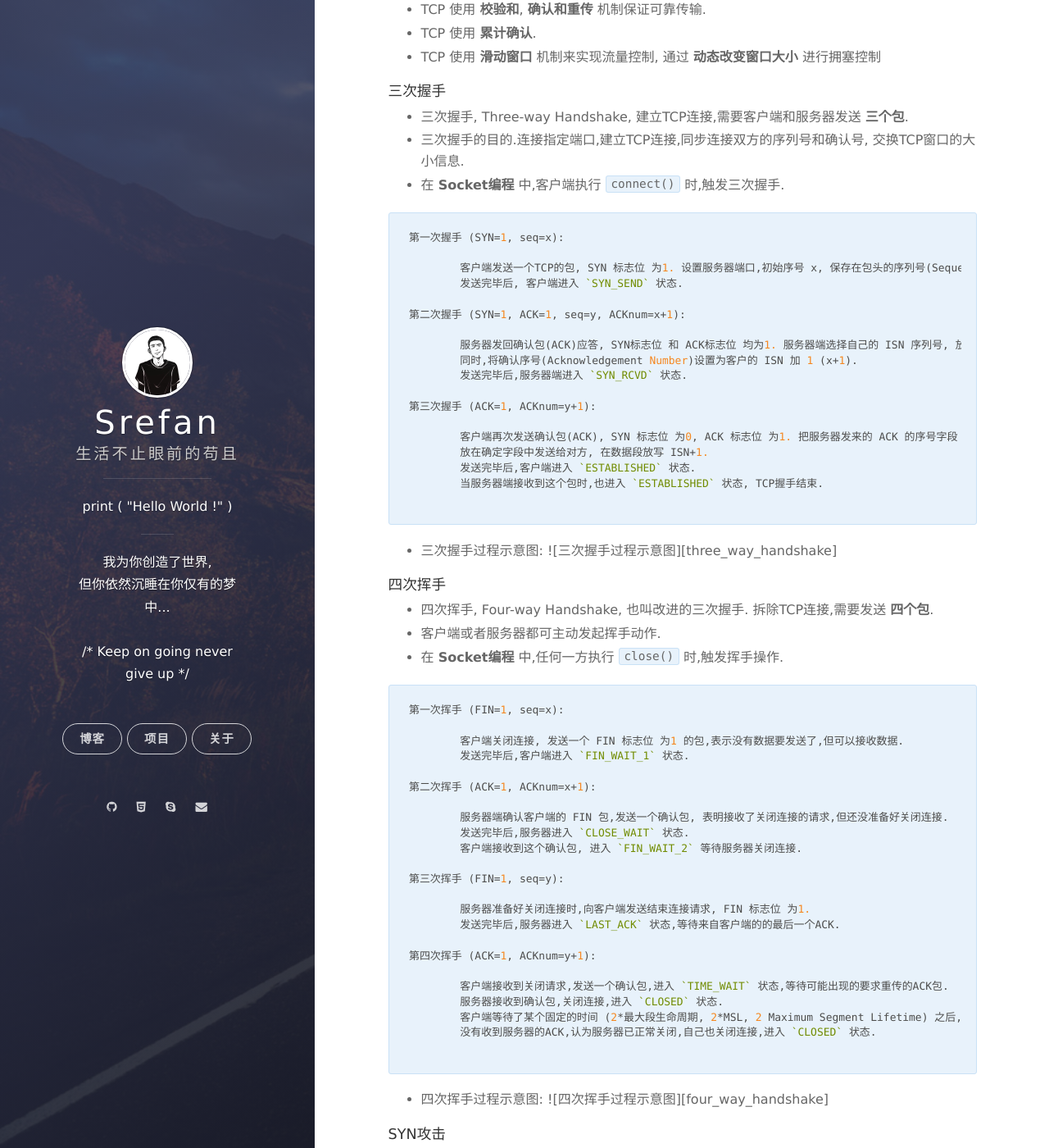
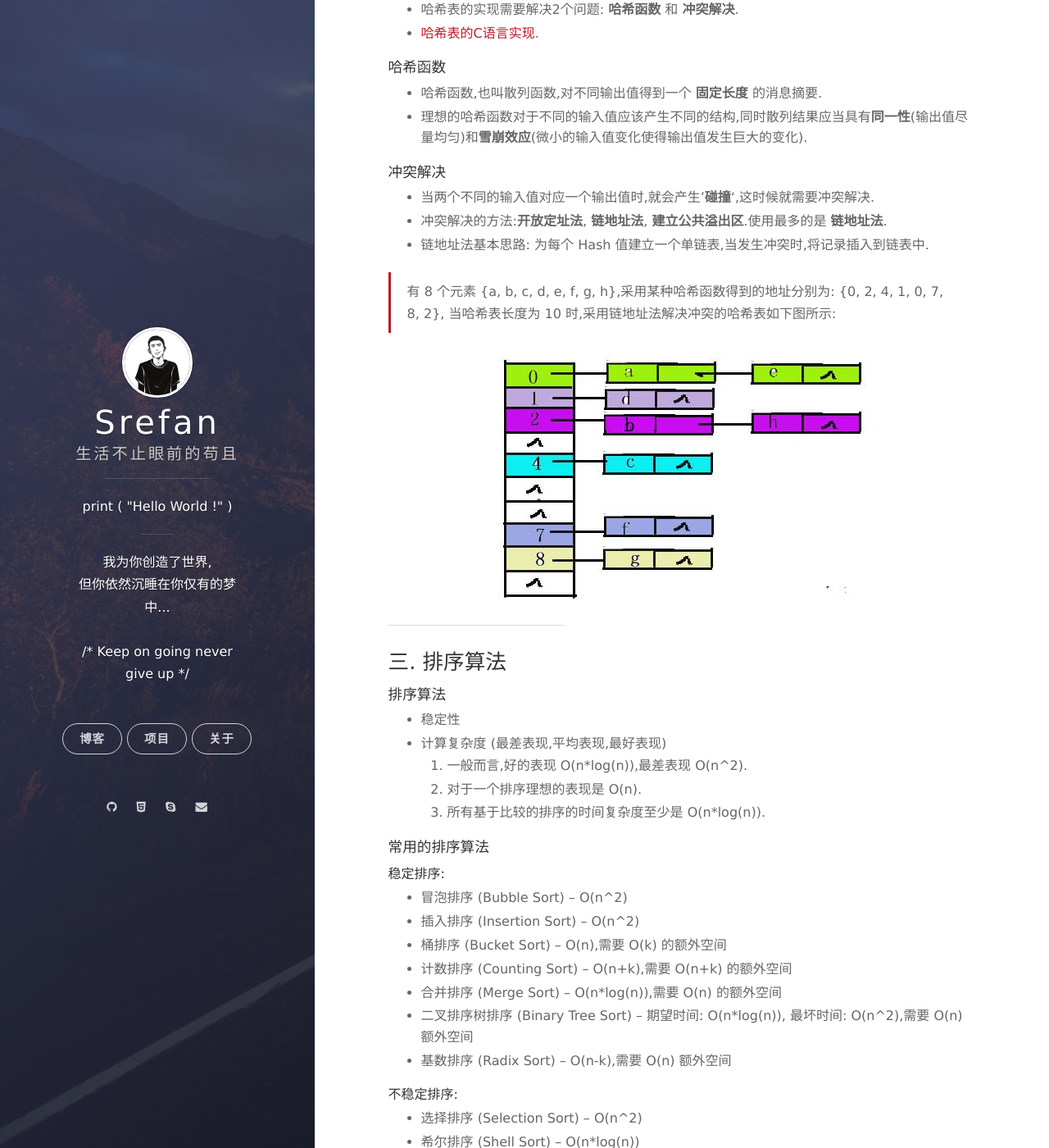
Before and after one commit to yangbryant/yangbryant.github.io, a Jekyll site: the page built from _posts/2017-02-03-some-basics-about-data-structure-and-algorithm.md, in a window 1280 px wide and 1400 px high, scrolled down 3971 px. Shown: the whole window at 82% size. Built offline with Jekyll 4.4.1, drawn with Linux system fonts in a browser that asks for light colours; nearby versions of some CDN libraries; some of the changed text lies outside the part shown.

Commit message:
fix post

````diff
--- a/_posts/2017-02-03-some-basics-about-data-structure-and-algorithm.md
+++ b/_posts/2017-02-03-some-basics-about-data-structure-and-algorithm.md
@@ -112,148 +112,63 @@ typedef struct BinaryTreeNode
 
 ***
 
-### 二. TCP 协议
+### 二. 哈希表
 
-* TCP 提供一种 **面向连接** 的, **可靠** 的 **字节流** 服务.
-* TCP 连接中, 仅有两方进行通信. **广播,多播** 不能用于TCP.
-* TCP 使用 **校验和**, **确认和重传** 机制保证可靠传输.
-* TCP 使用 **累计确认**.
-* TCP 使用 **滑动窗口** 机制来实现流量控制, 通过 **动态改变窗口大小** 进行拥塞控制
+* 哈希表, Hash Table, 散列表, 根据 **键值对** (**Key-Value**)直接访问的数据结构.
+* 通过把键值对映射到表中一个位置来访问记录,加快查找速度.
+* 哈希表的实现需要解决2个问题: **哈希函数** 和 **冲突解决**.
+* [哈希表的C语言实现][hash_table_implement].
 
-#### 三次握手
+#### 哈希函数
 
-* 三次握手, Three-way Handshake, 建立TCP连接,需要客户端和服务器发送 **三个包**.
-* 三次握手的目的.连接指定端口,建立TCP连接,同步连接双方的序列号和确认号, 交换TCP窗口的大小信息.
-* 在 **Socket编程** 中,客户端执行 `connect()` 时,触发三次握手.
+* 哈希函数,也叫散列函数,对不同输出值得到一个 **固定长度** 的消息摘要.
+* 理想的哈希函数对于不同的输入值应该产生不同的结构,同时散列结果应当具有**同一性**(输出值尽量均匀)和**雪崩效应**(微小的输入值变化使得输出值发生巨大的变化).
 
-```
-第一次握手 (SYN=1, seq=x):
+#### 冲突解决
 
-	客户端发送一个TCP的包, SYN 标志位 为1. 设置服务器端口,初始序号 x, 保存在包头的序列号(Sequence Number)字段.
-	发送完毕后, 客户端进入 `SYN_SEND` 状态.
+* 当两个不同的输入值对应一个输出值时,就会产生'**碰撞**',这时候就需要冲突解决.
+* 冲突解决的方法:**开放定址法**, **链地址法**, **建立公共溢出区**.使用最多的是 **链地址法**.
+* 链地址法基本思路: 为每个 Hash 值建立一个单链表,当发生冲突时,将记录插入到链表中.
 
-第二次握手 (SYN=1, ACK=1, seq=y, ACKnum=x+1):
+> 有 8 个元素 {a, b, c, d, e, f, g, h},采用某种哈希函数得到的地址分别为: {0, 2, 4, 1, 0, 7, 8, 2}, 当哈希表长度为 10 时,采用链地址法解决冲突的哈希表如下图所示:
 
-	服务器发回确认包(ACK)应答, SYN标志位 和 ACK标志位 均为1. 服务器端选择自己的 ISN 序列号, 放到 Seq域里.
-	同时,将确认序号(Acknowledgement Number)设置为客户的 ISN 加 1 (x+1).
-	发送完毕后,服务器端进入 `SYN_RCVD` 状态.
-
-第三次握手 (ACK=1, ACKnum=y+1):
-
-	客户端再次发送确认包(ACK), SYN 标志位 为0, ACK 标志位 为1. 把服务器发来的 ACK 的序号字段 加 1 (y+1).
-	放在确定字段中发送给对方, 在数据段放写 ISN+1.
-	发送完毕后,客户端进入 `ESTABLISHED` 状态.
-	当服务器端接收到这个包时,也进入 `ESTABLISHED` 状态, TCP握手结束.
-
-```
-
-* 三次握手过程示意图:
-![三次握手过程示意图][three_way_handshake]
-
-#### 四次挥手
-
-* 四次挥手, Four-way Handshake, 也叫改进的三次握手. 拆除TCP连接,需要发送 **四个包**.
-* 客户端或者服务器都可主动发起挥手动作.
-* 在 **Socket编程** 中,任何一方执行 `close()` 时,触发挥手操作.
-
-```
-第一次挥手 (FIN=1, seq=x):
-
-	客户端关闭连接, 发送一个 FIN 标志位 为1 的包,表示没有数据要发送了,但可以接收数据.
-	发送完毕后,客户端进入 `FIN_WAIT_1` 状态.
-
-第二次挥手 (ACK=1, ACKnum=x+1):
-
-	服务器端确认客户端的 FIN 包,发送一个确认包, 表明接收了关闭连接的请求,但还没准备好关闭连接.
-	发送完毕后,服务器进入 `CLOSE_WAIT` 状态.
-	客户端接收到这个确认包, 进入 `FIN_WAIT_2` 等待服务器关闭连接.
-
-第三次挥手 (FIN=1, seq=y):
-
-	服务器准备好关闭连接时,向客户端发送结束连接请求, FIN 标志位 为1.
-	发送完毕后,服务器进入 `LAST_ACK` 状态,等待来自客户端的的最后一个ACK.
-
-第四次挥手 (ACK=1, ACKnum=y+1):
-
-	客户端接收到关闭请求,发送一个确认包,进入 `TIME_WAIT` 状态,等待可能出现的要求重传的ACK包.
-	服务器接收到确认包,关闭连接,进入 `CLOSED` 状态.
-	客户端等待了某个固定的时间 (2*最大段生命周期, 2*MSL, 2 Maximum Segment Lifetime) 之后,
-	没有收到服务器的ACK,认为服务器已正常关闭,自己也关闭连接,进入 `CLOSED` 状态.
-
-```
-
-* 四次挥手过程示意图:
-![四次挥手过程示意图][four_way_handshake]
-
-#### SYN攻击
-
-* SYN 攻击 (SYN Flood)
-1. 服务器发送 **SYN-ACK** 后,收到客户端发送的 **ACK** 之前的TCP连接称为 **半连接** (half-open connect).
-2. 攻击客户端在短时间内伪造大量的不存在的IP地址,向服务器发送SYN包,服务器回复确认包,等待客户端的确认.
-3. 由于源客户端 **不存在** ,服务器需要 **不断重发直至超时** .
-4. 这些伪造的SYN包长时间占用 **未连接队列** ,正常的SYN请求被 **丢弃** ,导致目标系统运行缓慢,网络拥堵,甚至系统瘫痪.
-5. SYN攻击是一种典型的 **DoS/DDoS攻击**.
-
-* 如何检测SYN攻击: 在服务器上看到有大量的半连接状态时,特别IP地址是随机的,基本断定是一次SYN攻击. **netstats** 命令可以检测SYN攻击.
-* 如何防御SYN攻击: 在TCP协议上分析,SYN攻击不能完全被阻止.只能尽可能减轻SYN攻击的危害.常用的防御方法:
-1. 缩短超时(SYN Timeout)时间
-2. 增加最大半连接数
-3. 过滤网关防护
-4. SYN Cookies技术
+![哈希表冲突解决实例][hash-table]
 
 ***
 
-### 三. IP 协议
+### 三. 排序算法
 
-#### 	IP地址分类
+#### 	排序算法
+* 稳定性
+* 计算复杂度 (最差表现,平均表现,最好表现)
+1. 一般而言,好的表现 O(n*log(n)),最差表现 O(n^2).
+2. 对于一个排序理想的表现是 O(n).
+3. 所有基于比较的排序的时间复杂度至少是 O(n*log(n)).
 
-* IP地址 = 网络ID + 主机ID.
-* 最初设计互联网络,为了便于寻址和层次化构造网络,每个IP地址包含2个标识码(网络ID和主机ID),同一个物理网络上所有主机使用同一个网络ID,网络上一个主机有一个主机ID.
-* ID地址根据网络ID不同,分为 A, B, C, D, E 5类地址.
+#### 常用的排序算法
 
-| 地址类别 | 地址范围 | 默认网络掩码 | 网络ID最高位 | 网络ID | 主机ID | 用途 | 私有地址 | 保留地址 |
-| --- | --- | --- | --- | --- | --- | --- | --- | --- |
-| A类地址 | 1.0.0.1~126.255.255.254 | 255.0.0.0 | 0 | 1Byte | 3Byte | 政府机关 | 10.0.0.0~10.255.255.255 | 127.x.x.x |
-| B类地址 | 128.0.0.1~191.255.255.254 | 255.255.0.0 | 10 | 2Byte | 2Byte | 大中型企业 | 172.16.0.0~172.31.255.255 | 169.254.x.x |
-| C类地址 | 192.0.0.1~223.255.255.254 | 255.255.255.0 | 110 | 3Byte | 1Byte | 个人 | 192.168.0.0~192.168.255.255 | |
-| D类地址 | 224.0.0.1~239.255.255.254 | | 1110 | | | 组播 | | |
-| E类地址 | 240.0.0.1~255.255.255.254 | | 11110 | | | 保留 | | |
+##### 稳定排序:
 
-* 私有地址是指在互联网中不使用,而被用在局域网络中的地址.
-* 127.x.x.x是A类地址的保留地址,用作 **循环测试**.
-* 169.254.x.x是B类地址的保留地址,用作 **自动获取IP,却找不到DHCP服务器** 时, 分配其中IP.
-* 240.0.0.0 ~ 255.255.255.254是E类地址的保留地址,用作 **Internet试验和开发**.
-* 255.255.255.255是广播地址, 0.0.0.0是当前主机地址.
+* 冒泡排序 (Bubble Sort) -- O(n^2)
+* 插入排序 (Insertion Sort) -- O(n^2)
+* 桶排序 (Bucket Sort) -- O(n),需要 O(k) 的额外空间
+* 计数排序 (Counting Sort) -- O(n+k),需要 O(n+k) 的额外空间
+* 合并排序 (Merge Sort) -- O(n*log(n)),需要 O(n) 的额外空间
+* 二叉排序树排序 (Binary Tree Sort) -- 期望时间: O(n*log(n)), 最坏时间: O(n^2),需要 O(n) 额外空间
+* 基数排序 (Radix Sort) -- O(n-k),需要 O(n) 额外空间
 
-#### 广播与多播
+##### 不稳定排序:
 
-* 广播与多播仅用于 **UDP**. (TCP是面向连接的).
+* 选择排序 (Selection Sort) -- O(n^2)
+* 希尔排序 (Shell Sort) -- O(n*log(n))
+* 堆排序 (Heap Sort) -- O(n*log(n))
+* 快速排序 (Quick Sort) -- 期望时间: O(n*log(n)), 最坏时间: O(n^2)
 
-* 广播有4种广播地址:
-1. **受限的广播**: 地址为 **255.255.255.255**,用于主机配置过程中IP数据报的目的地址,路由不转发目的地址为255.255.255.255的数据报,仅在本地网络中使用.
-2. **指向网络的广播**: 地址为 **主机ID全为1** 的地址. 例如: A类网络广播地址: NetID.255.255.255,(NetID为A类网络的网络号). 一个路由必须转发指向网络的广播,但也必须有一个不进行转发的选择.
-3. **指向子网的广播**: 地址为 **主机ID全为1且有特定子网号** 的地址.作为子网直接广播地址的IP地址需要了解子网的掩码. 例如: 路由收到128.1.2.255的数据报,若B类网络128.1的掩码为255.255.255.0,该地址就是指向子网的广播地址,但如果掩码为255.255.254.0,该地址就不是指向子网的广播地址.
-4. **指向所有子网的广播**: 地址为 **子网号和主机号为全1** 的地址. 这种广播是陈旧过时的,更好的方式是使用多播而不是对所有子网的广播.
+##### 排序算法的复杂度:
 
-* 多播, 又叫 **组播**, D类地址的 **低28位** 用来多播组号.多播组地址包含高4位 **1110** 和低28位 **多播组号**.范围为 224.0.0.0 ~ 239.255.255.255.
-* 多播减少了对与应用无关主机的处理负荷.
-* 多播特点:
-1. 允许一个或多个发送者(组播源)发送单一数据报到多个接受者.
-2. 节省网络带宽.
-3. 在节省网络资源的前提下保证服务质量.
+![排序算法的复杂度情况][sort_list]
 
-#### BGP
-
-* 边界网关协议(BGP)是运行于TCP上一种自治系统的路由协议.
-* BGP是唯一一个用来处理像因特网大小的网络协议,也是唯一能够妥善处理好不相关路由域间的多路连接的协议.
-* BGP是一种外部网关协议(Exterior Gateway Protocol,EGP),与OSPF,RIP等内部网关协议(Interior Gateway Protocol,IGP)不同,BGP不在于发现和计算路由,而在于控制路由的传播和选择最佳路由.
-* BGP使用TCP作为其传输层协议(端口号179),提高了协议的可靠性.
-* BGP既不是纯粹的矢量距离协议,也不是纯粹的链路状态协议.
-* BGP支持CIDR(Classless Inter-Domain Routing,无类别域间路由).
-* 路由更新时,BGP只发送更新的路由,大大减少了BGP传播路由所占用的带宽,适用于在Internet上传播大量的路由信息.
-* BGP路由通过携带AS路径信息彻底解决路由环路问题.
-* BGP提供了丰富的路由策略,能够对路由实现灵活的过滤和选择.
-* BGP易于扩展,能够适应网络新的发展.
+[常用的排序算法详细请点击这里.][sort_detail]
 
 ***
 
@@ -285,8 +200,8 @@ typedef struct BinaryTreeNode
 所有引用内容版权归原作者所有.
 使用 [知识共享“署名-非商业性使用-相同方式共享 3.0 中国大陆”许可协议][Lisence] 授权.
 
-[Get_Post_Diff]: http://www.cnblogs.com/hyddd/archive/2009/03/31/1426026.html
-[Content_Length]: http://www.cnblogs.com/skynet/archive/2010/12/11/1903347.html
+[hash_table_implement]: http://www.cnblogs.com/xiekeli/archive/2012/01/13/2321207.html
+[sort_detail]: http://blog.csdn.net/whuslei/article/details/6442755
 [hit-alibaba.github.io]: https://hit-alibaba.github.io/interview/
 [Lisence]: https://creativecommons.org/licenses/by-nc-sa/3.0/cn/
 
@@ -294,3 +209,5 @@ typedef struct BinaryTreeNode
 [tree_Traversal]: /assets/images/data_structure/tree_Traversal.jpg 'tree_Traversal'
 [huffman_tree]: /assets/images/data_structure/huffman_tree.jpg 'huffman_tree'
 [huffman_tree_calc]: /assets/images/data_structure/huffman_tree_calc.jpg 'huffman_tree_calc'
+[hash-table]: /assets/images/data_structure/hash-table.jpg 'hash-table'
+[sort_list]: /assets/images/data_structure/sort_list.jpg 'sort_list'
````
Also changed, not shown: assets/images/data_structure/hash-table.jpg (added), assets/images/data_structure/sort_list.jpg (added).
